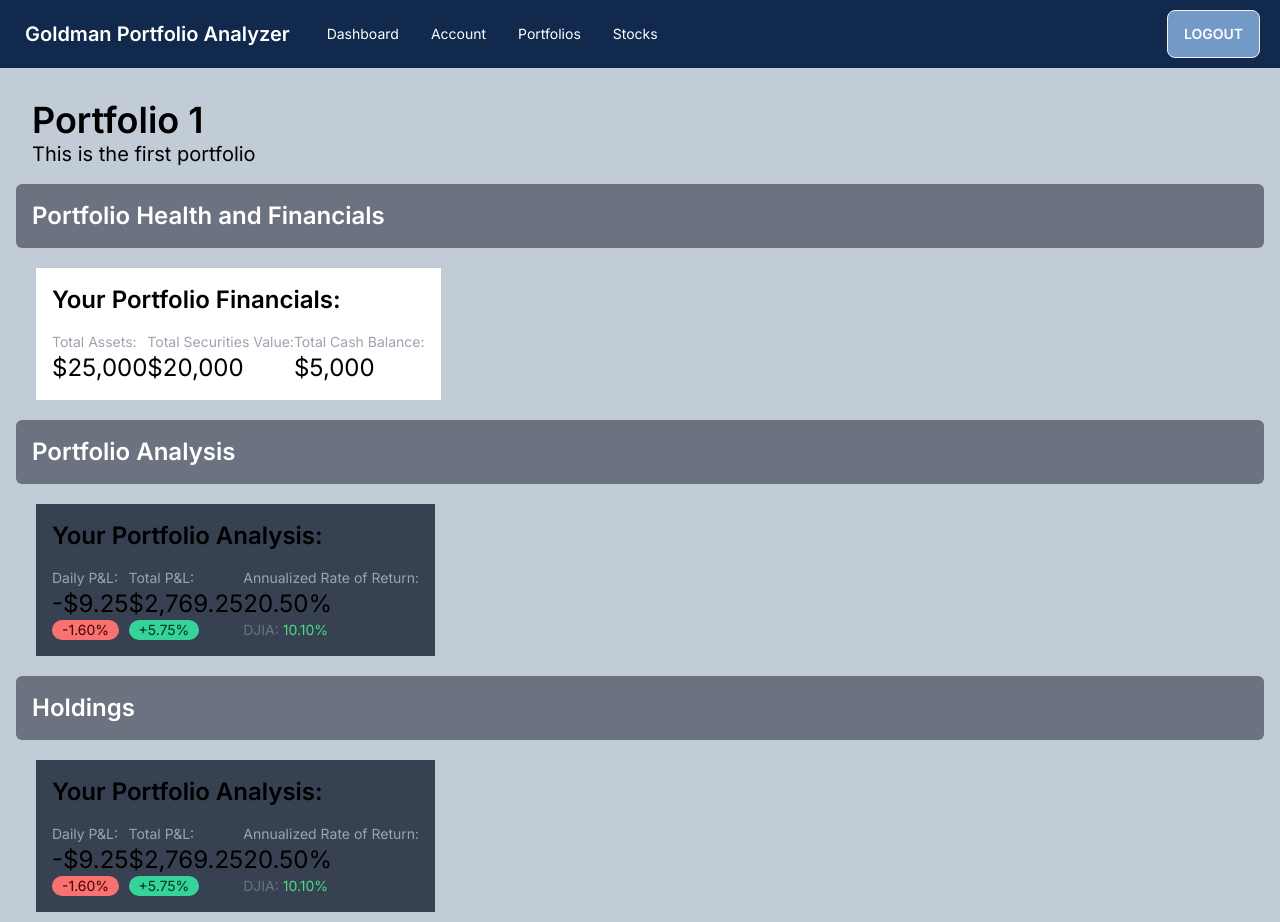
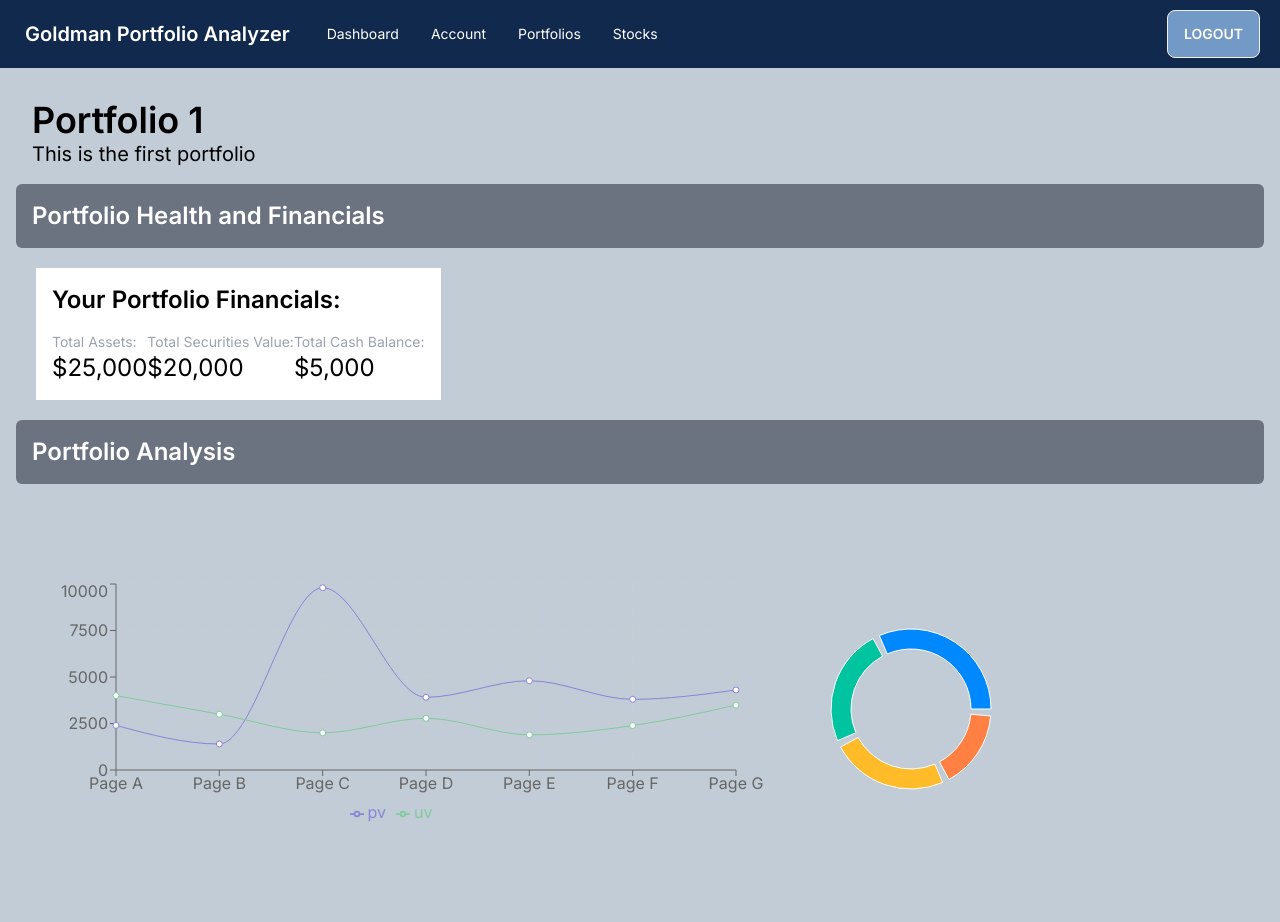
Before and after one commit to quinncheong/goldman-sachs-portfolio-manager, a Next.js app in the folder frontend/: page /portfolios/1 in a window 1280 px wide. Shown: the top 922 px of the page. Built offline with nearby package versions, Linux system fonts and the light colour scheme.

Commit message:
Add in initial pie and line charts

```diff
--- a/frontend/src/app/(authenticated)/portfolios/[id]/PortfolioAnalysis.jsx
+++ b/frontend/src/app/(authenticated)/portfolios/[id]/PortfolioAnalysis.jsx
@@ -1,8 +1,10 @@
 import React from "react";
+import PortfolioMarketChart from "./PortfolioMarketChart";
+import PortfolioSectorChart from "./PortfolioSectorChart";
 
 export default function PortfolioAnalysis() {
-  return (
-    <div className="flex gap-5 p-5 flex-grow">
+  const portfolioMonetaryAnalysis = () => {
+    return (
       <div className="bg-gray-700 p-4">
         <h2 className="text-xl sm:text-2xl font-semibold mb-4">
           Your Portfolio Analysis:
@@ -34,6 +36,14 @@ export default function PortfolioAnalysis() {
           </div>
         </div>
       </div>
+    );
+  };
+
+  return (
+    <div className="flex flex-wrap gap-5 p-5 justify-items items-center">
+      <PortfolioMarketChart />
+      <PortfolioSectorChart />
+      {portfolioMonetaryAnalysis()}
     </div>
   );
 }
--- a/frontend/src/app/(authenticated)/portfolios/[id]/PortfolioChart.jsx
+++ b/frontend/src/app/(authenticated)/portfolios/[id]/PortfolioMarketChart.jsx
@@ -53,7 +53,7 @@ const data = [
   },
 ];
 
-export default function PortfolioChart() {
+export default function PortfolioMarketChart() {
   return (
     <LineChart
       width={730}
--- /dev/null
+++ b/frontend/src/app/(authenticated)/portfolios/[id]/PortfolioSectorChart.jsx
@@ -0,0 +1,30 @@
+import { PieChart, Pie, Sector, Cell, ResponsiveContainer } from "recharts";
+
+const data = [
+  { name: "Group A", value: 400 },
+  { name: "Group B", value: 300 },
+  { name: "Group C", value: 300 },
+  { name: "Group D", value: 200 },
+];
+const COLORS = ["#0088FE", "#00C49F", "#FFBB28", "#FF8042"];
+
+export default function PortfolioSectorChart() {
+  return (
+    <PieChart width={400} height={400}>
+      <Pie
+        data={data}
+        cx={120}
+        cy={200}
+        innerRadius={60}
+        outerRadius={80}
+        fill="#8884d8"
+        paddingAngle={5}
+        dataKey="value"
+      >
+        {data.map((entry, index) => (
+          <Cell key={`cell-${index}`} fill={COLORS[index % COLORS.length]} />
+        ))}
+      </Pie>
+    </PieChart>
+  );
+}
```
